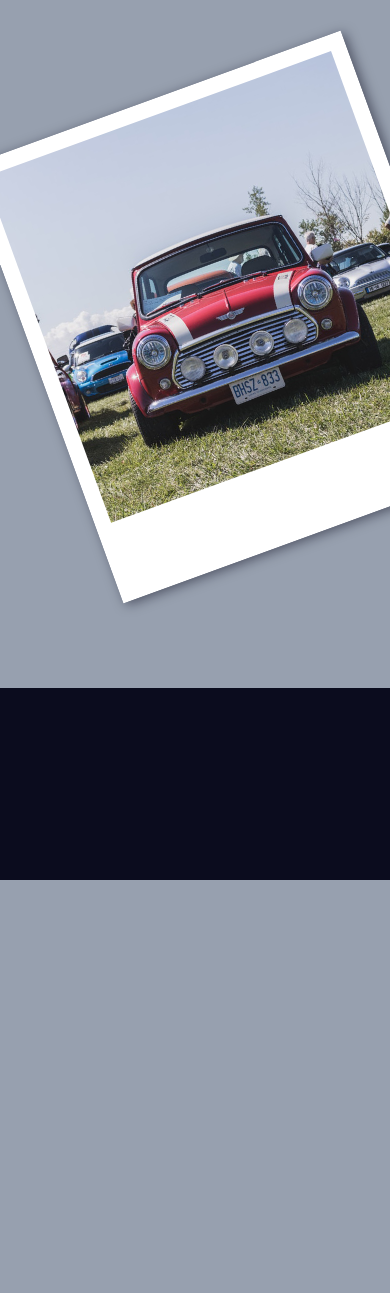
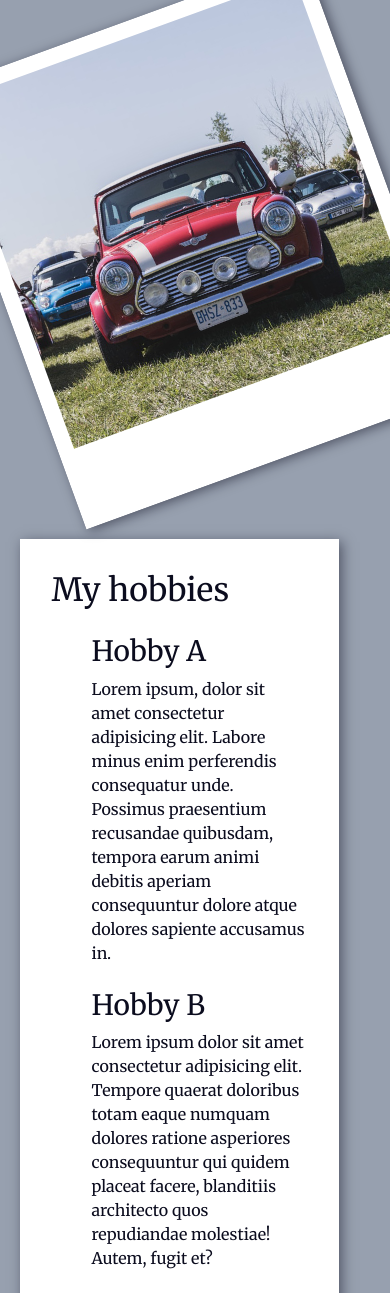
Before and after one commit to kiw808/ResumePHP, a PHP site: page /hobbies.html in a window 390 px wide; the page is wider, and only the part inside the window is pictured. Shown: the part 137-1430 px from the top of that part. Before the commit the page ends 1017 px from the top of that part, so only its background shows below. Run offline with PHP 8.4, Linux system fonts and the light colour scheme; some web fonts are replaced.

Commit message:
essai typo serif

```diff
--- a/css/hobbies.css
+++ b/css/hobbies.css
@@ -1,5 +1,8 @@
 * {
   font-family: 'Merriweather', serif;
+}
+html {
+  width: 100%;
 }
 body {
   height: 100%;
@@ -90,3 +93,11 @@ footer {
 .footer-content {
   width: 70rem;
 }
+
+/* Responsive tablet */
+@media only screen and (max-width: 960px) {
+  .body-layout {
+    width: 90%;
+    flex-direction: column;
+  }
+}
```
